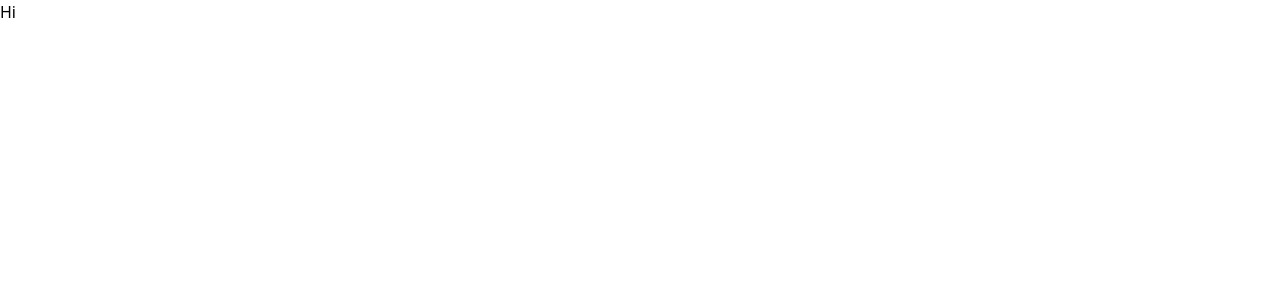
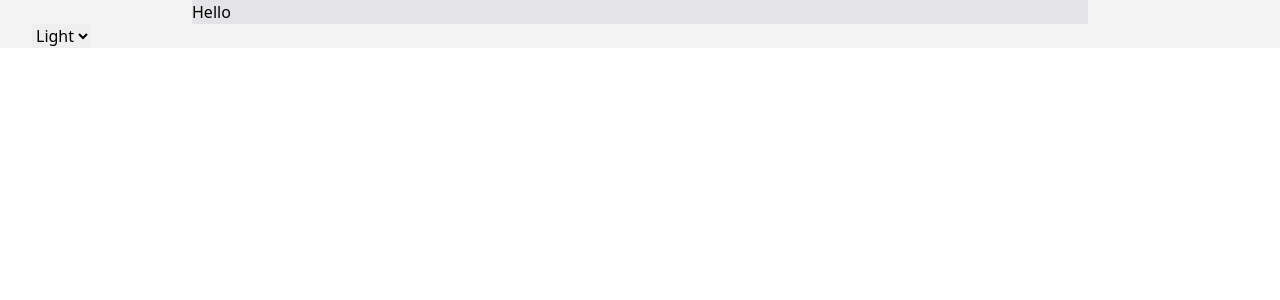
Before and after one commit to Ellipsoul/portfolio-v2, a Next.js app: page / in a window 1280 px wide. Shown: the top 300 px of the page. Built offline with nearby package versions, Linux system fonts and the light colour scheme.

Commit message:
Configure dark mode

```diff
--- /dev/null
+++ b/app/Providers.tsx
@@ -0,0 +1,10 @@
+"use client";
+
+import { ThemeProvider } from "next-themes";
+import React from "react";
+
+const Providers = ({ children }: { children: React.ReactNode }) => {
+  return <ThemeProvider>{children}</ThemeProvider>;
+};
+
+export default Providers;
--- a/app/layout.tsx
+++ b/app/layout.tsx
@@ -1,18 +1,17 @@
-import './globals.css'
+import Providers from "./Providers";
+import "./globals.css";
 
 export const metadata = {
-  title: 'Create Next App',
-  description: 'Generated by create next app',
-}
+  title: "Create Next App - Test",
+  description: "Generated by create next app",
+};
 
-export default function RootLayout({
-  children,
-}: {
-  children: React.ReactNode
-}) {
+export default function RootLayout({ children }: { children: React.ReactNode }) {
   return (
     <html lang="en">
-      <body>{children}</body>
+      <body>
+        <Providers>{children}</Providers>
+      </body>
     </html>
-  )
+  );
 }
--- a/app/page.tsx
+++ b/app/page.tsx
@@ -1,5 +1,31 @@
-import React from "react";
+"use client";
 
-export default function Home() {
-  return <main>Hi</main>;
+import { useTheme } from "next-themes";
+import React, { ReactElement, useEffect, useState } from "react";
+
+export default function HomePage(): ReactElement {
+  return (
+    <div className="mx-auto px-4 sm:px-6 lg:px-8 bg-primary-100 dark:bg-primary-900">
+      <div className="mx-auto max-w-4xl bg-primary-200 dark:bg-primary-700">Hello</div>
+      <DarkModeBtn />
+    </div>
+  );
 }
+
+const DarkModeBtn = () => {
+  const [mounted, setMounted] = useState(false);
+  const { theme, setTheme } = useTheme();
+
+  useEffect(() => {
+    setMounted(true);
+  });
+
+  if (!mounted) return null;
+
+  return (
+    <select value={theme} onChange={e => setTheme(e.target.value)}>
+      <option value="light">Light</option>
+      <option value="dark">dark</option>
+    </select>
+  );
+};
--- a/package.json
+++ b/package.json
@@ -16,6 +16,7 @@
     "eslint": "8.36.0",
     "eslint-config-next": "13.2.4",
     "next": "13.2.4",
+    "next-themes": "^0.2.1",
     "react": "18.2.0",
     "react-dom": "18.2.0",
     "typescript": "5.0.2"
--- a/tailwind.config.js
+++ b/tailwind.config.js
@@ -6,15 +6,16 @@ const colors = require("tailwindcss/colors");
 module.exports = {
   content: ["./app/**/*.{js,ts,jsx,tsx}"],
   plugins: [],
+  darkMode: "class",
   theme: {
     extend: {
       fontFamily: { sans: ["Inter var", ...defaultTheme.fontFamily.sans] },
       colors: {
-        // plain: colors.white,
-        // primary: colors.slate,
+        plain: colors.white,
+        shade: colors.gray,
+        primary: colors.zinc,
         // secondary: colors.zinc,
         // accent: colors.sky,
-        // shade: colors.gray,
       },
     },
   },
```
Also changed, not shown: 1 other file (tests, documents, lock files or other folders).
